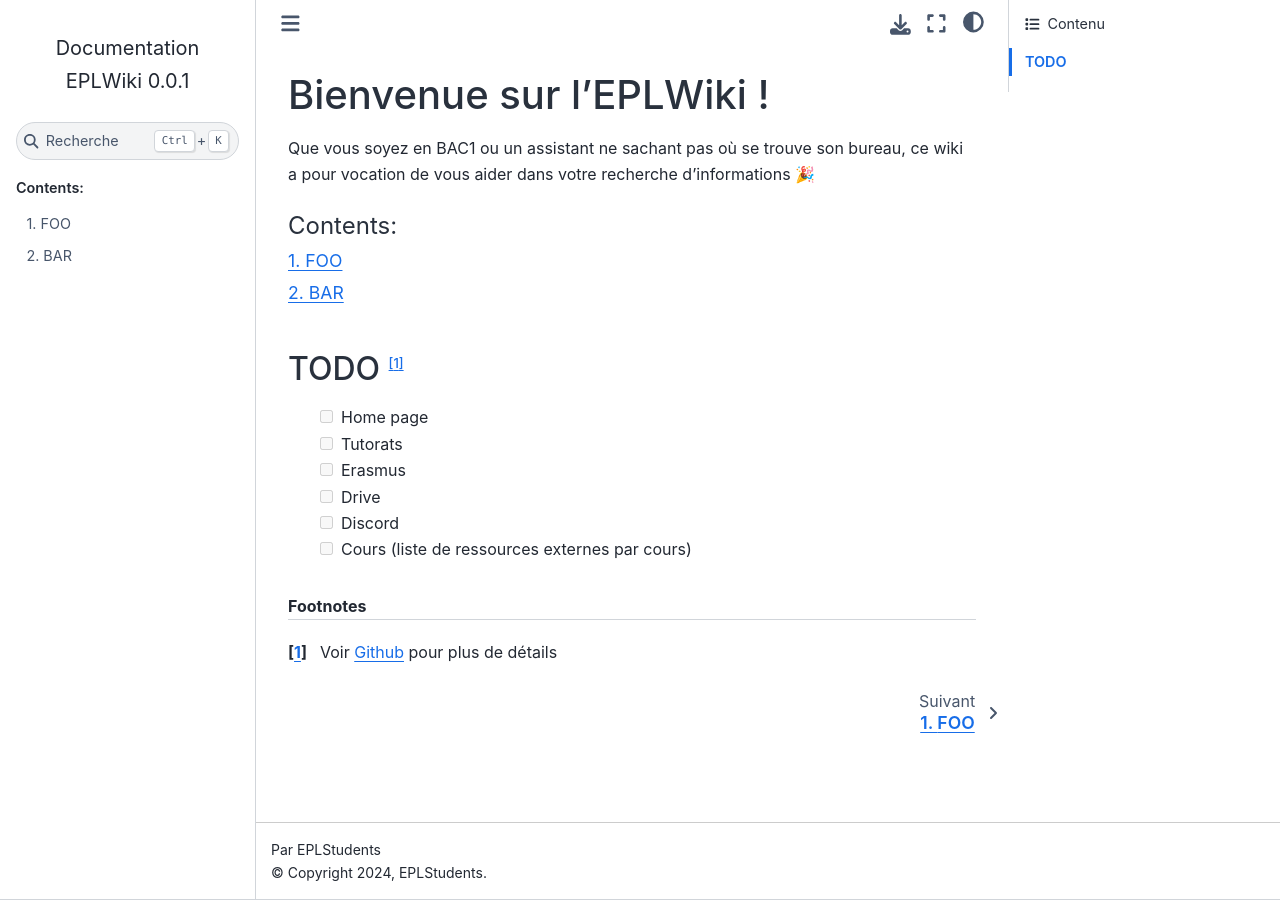
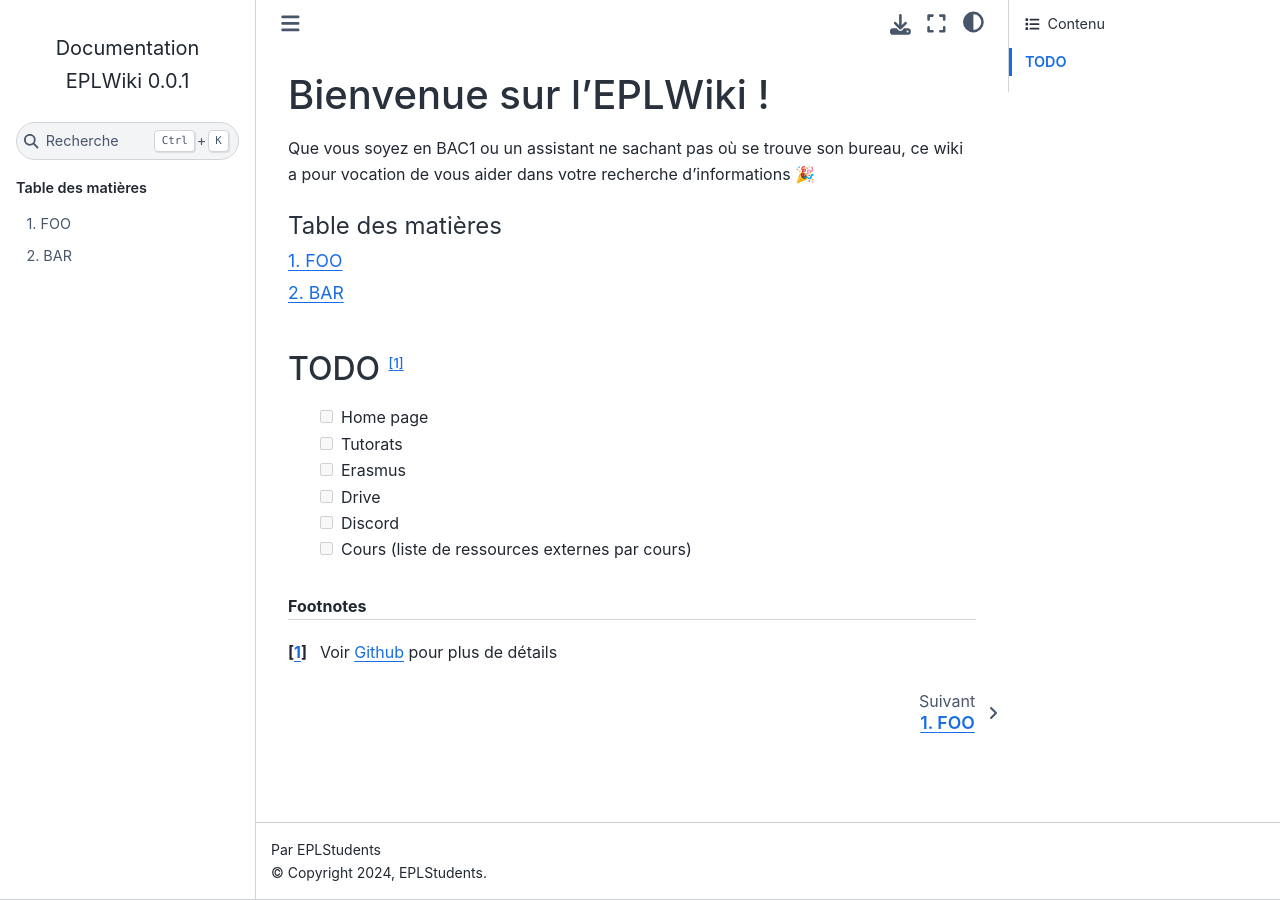
Before and after one commit to EPLStudents/EPLWiki, a Sphinx documentation site: the page built from source/index.rst, in a window 1280 px wide. Built offline with Sphinx 7.4.7 and the Sphinx Book theme 1.1.4, drawn with Linux system fonts in a browser that asks for light colours.

Commit message:
toc name to fr

```diff
--- a/source/index.rst
+++ b/source/index.rst
@@ -10,7 +10,7 @@ Que vous soyez en BAC1 ou un assistant ne sachant pas où se trouve son bureau,
 
 .. toctree::
     :maxdepth: 2
-    :caption: Contents:
+    :caption: Table des matières
     :numbered:
 
     foo
```
